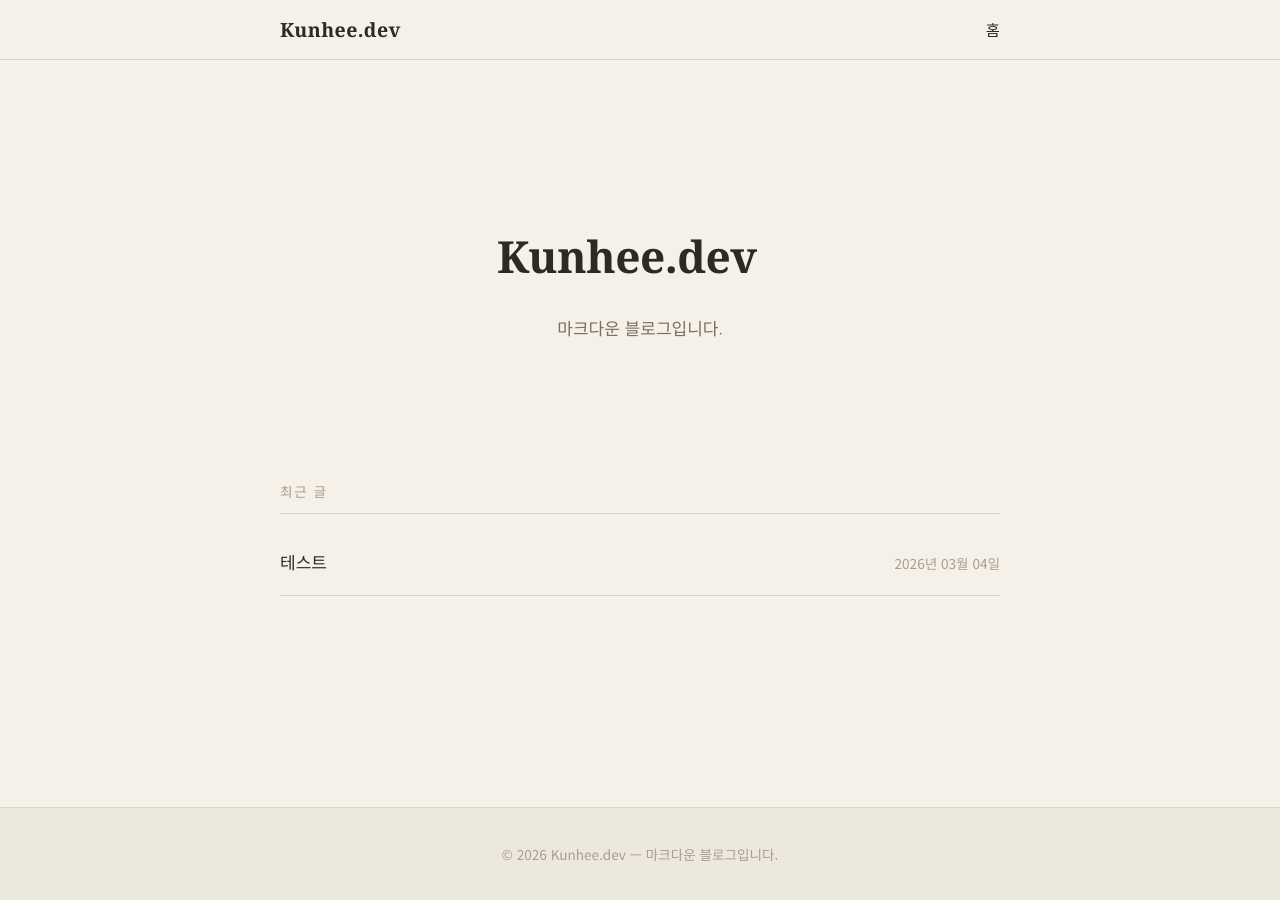
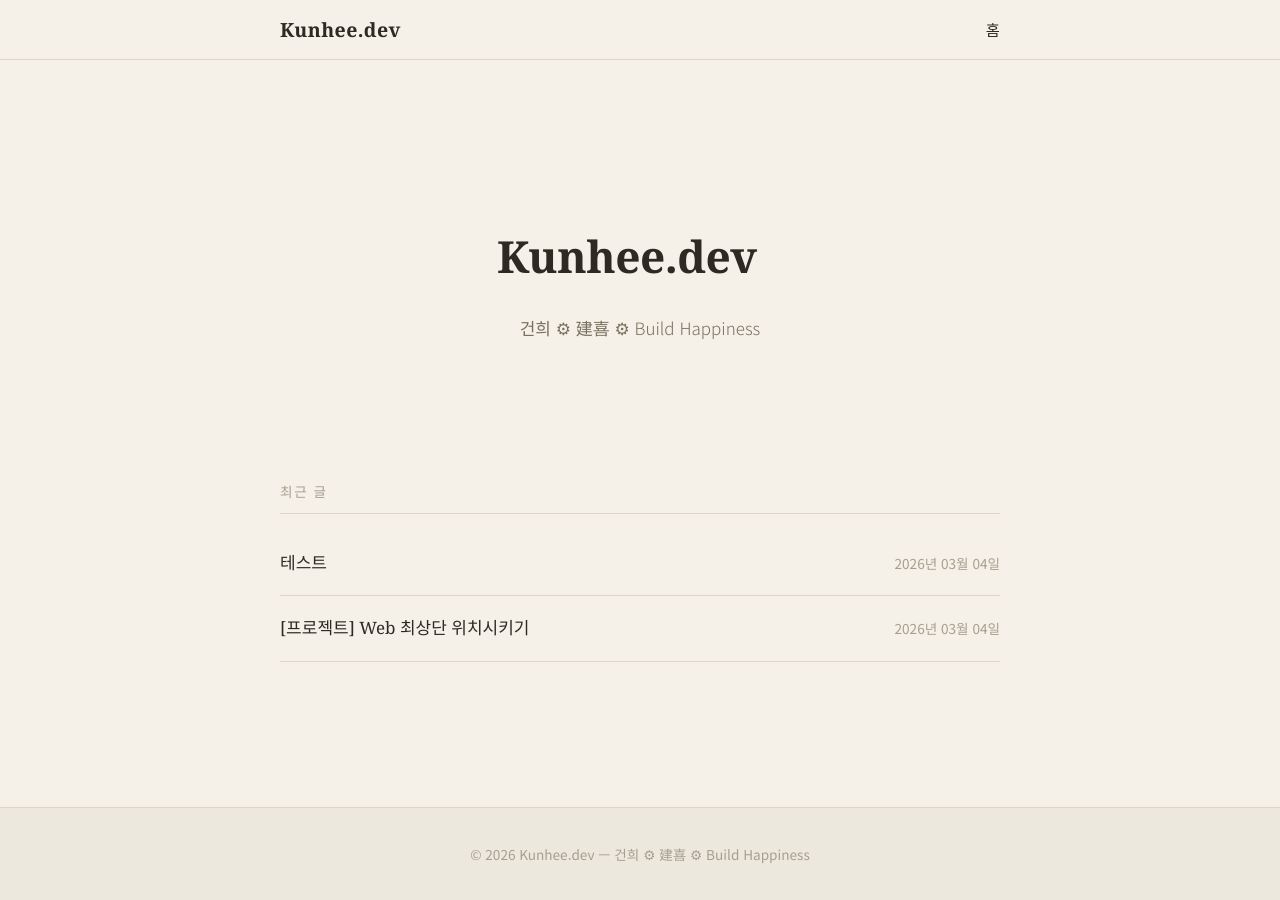
Before and after one commit to gh100435/kunhee.github.io, a Jekyll site: the page built from index.md, in a window 1280 px wide. Built offline with Jekyll 4.4.1, drawn with Linux system fonts in a browser that asks for light colours.

Commit message:
설명 변경

```diff
--- a/_config.yaml
+++ b/_config.yaml
@@ -1,5 +1,5 @@
 title: Kunhee.dev
-description: 마크다운 블로그입니다.
+description: 건희 ⚙ 建喜 ⚙ Build Happiness
 
 # 커스텀 레이아웃 사용 (외부 테마 없이 로컬 _layouts, _includes, assets 사용)
 # theme: 항목을 제거하면 GitHub Pages가 로컬 파일을 우선 사용합니다
```
Also changed, not shown: _posts/2026-03-04-[프로젝트] Web 최상단 위치시키기.md (added, +12 -0 lines).
